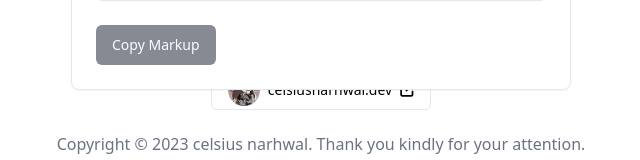
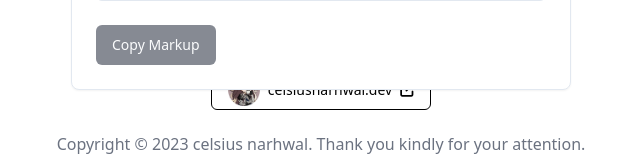
Before and after one commit to celsiusnarhwal/install-in-raycast, a Next.js app: page / in a window 1280 px wide. Shown: the part 580-740 px from the top of the page, without its empty margins (319-959 px from the left). Built offline with nearby package versions, Linux system fonts and the light colour scheme.

Commit message:
Update page.tsx

```diff
--- a/app/page.tsx
+++ b/app/page.tsx
@@ -149,7 +149,7 @@ export default function Home() {
           <a href={"https://celsiusnarhwal.dev"}>
             <Button
               className={
-                "border dark:border-white bg-background text-black dark:text-white hover:bg-black dark:hover:bg-white hover:text-white dark:hover:text-black"
+                "border border-black dark:border-white bg-background text-black dark:text-white hover:bg-black dark:hover:bg-white hover:text-white dark:hover:text-black"
               }
             >
               <Image
```
